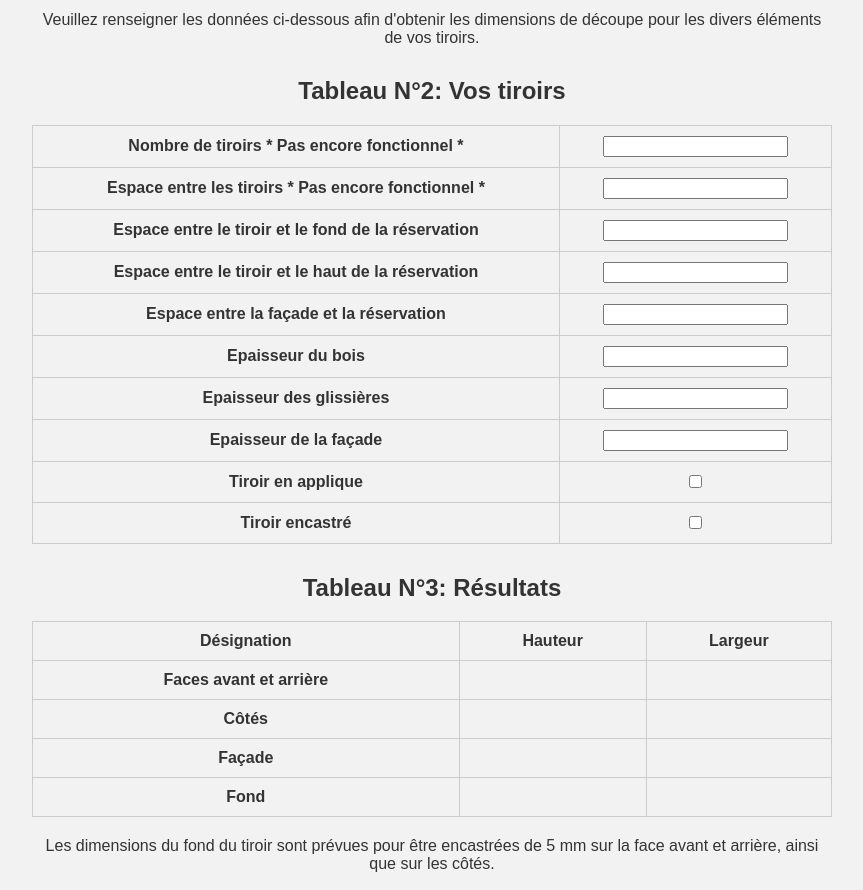
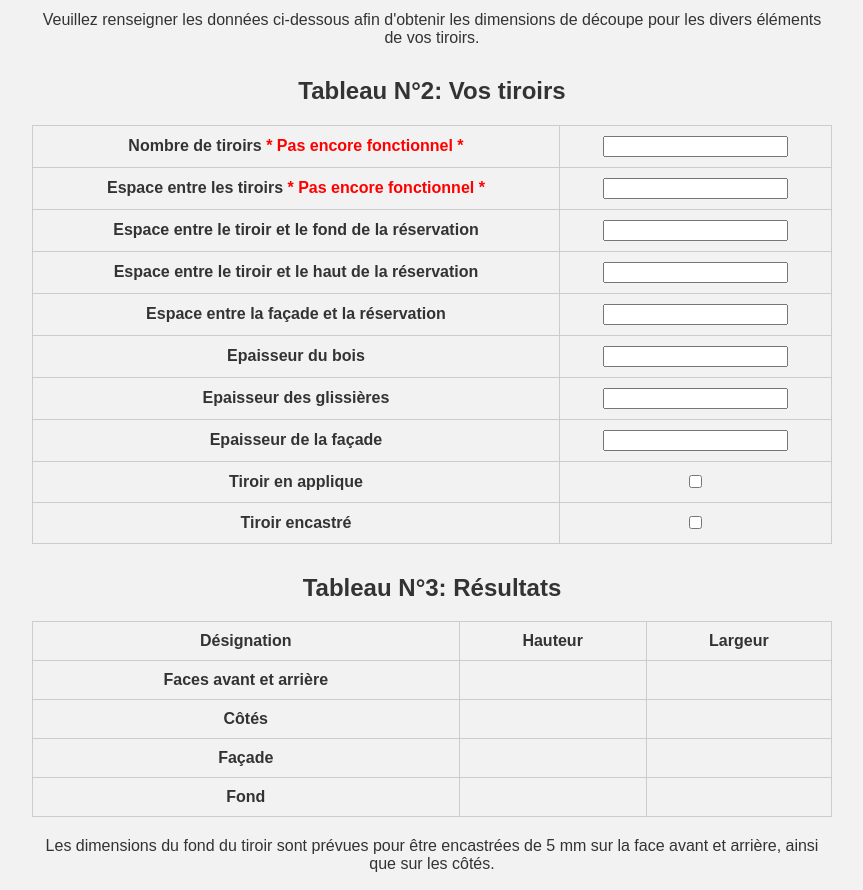
Before and after one commit to Withyourhands/Calcul-de-coupe-V1, a plain HTML site: page index.html in a window 1280 px wide. Shown: the part 1340-2230 px from the top of the page, without its empty margins (208-1071 px from the left). Drawn offline with Linux system fonts and the light colour scheme.

Commit message:
Update styles.css

```diff
--- a/styles.css
+++ b/styles.css
@@ -261,6 +261,10 @@ h2 {
   padding: 5px;
 }
 
+.not-functional {
+  color: red;
+}
+
 .logo-fixed.hide,
 .slider.hide {
   opacity: 0;
```
